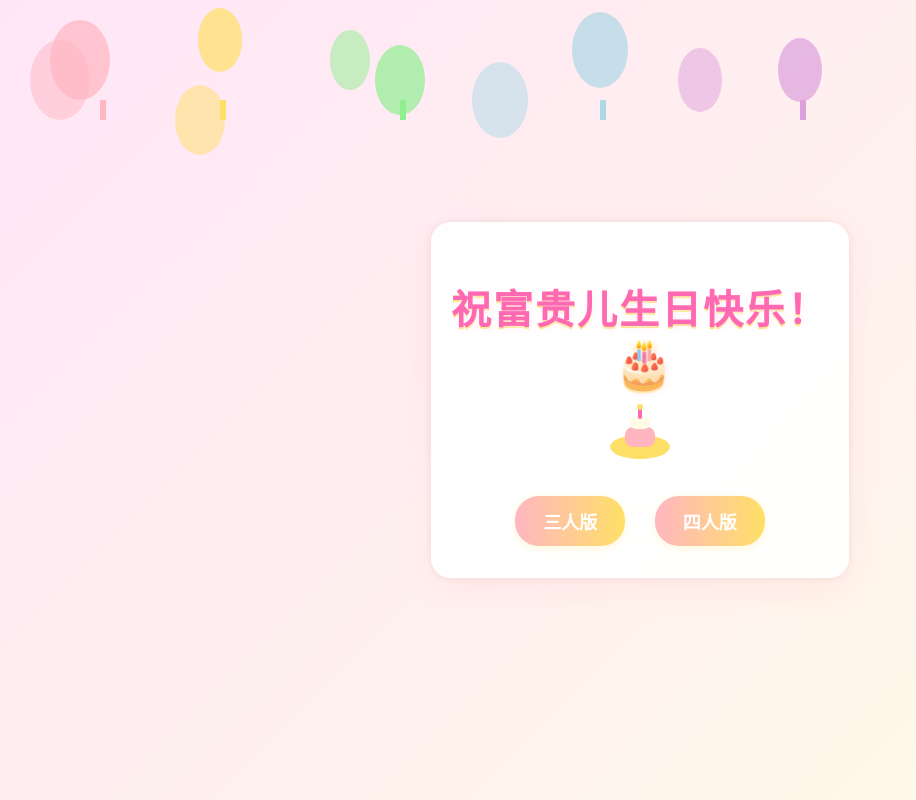
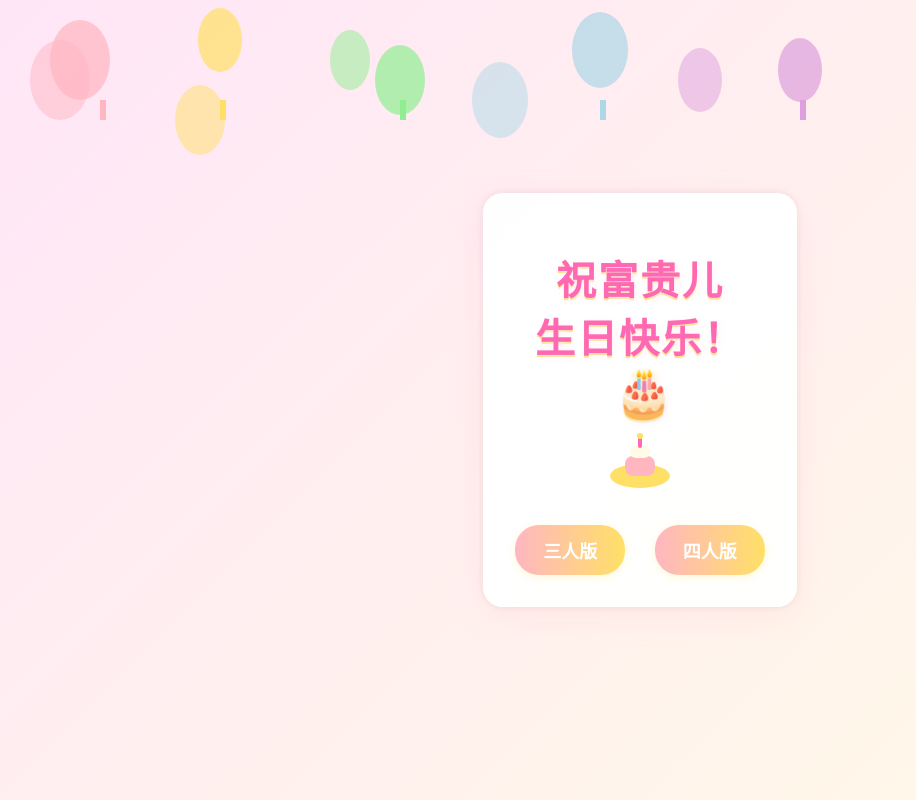
Before and after one commit to hasenwu/hasen.github.io, a plain HTML site: page index.html in a window 1280 px wide. Shown: the whole page, without its empty margins (0-916 px from the left). Drawn offline with Linux system fonts and the light colour scheme.

Commit message:
Update index.html
富贵儿换行~

```diff
--- a/index.html
+++ b/index.html
@@ -25,7 +25,7 @@
         </g>
     </svg>
     <div class="container">
-        <h1>祝富贵儿生日快乐！<br></h1>
+        <h1>祝富贵儿<br>生日快乐！<br></h1>
         <div style="margin-bottom:18px;">
             <svg width="80" height="60" viewBox="0 0 80 60" xmlns="http://www.w3.org/2000/svg">
                 <ellipse cx="40" cy="45" rx="30" ry="12" fill="#ffe066"/>
```
